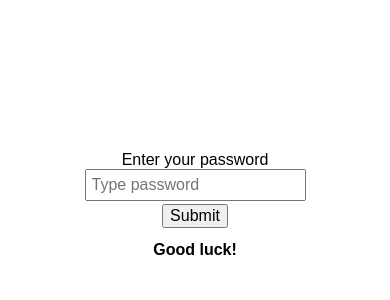
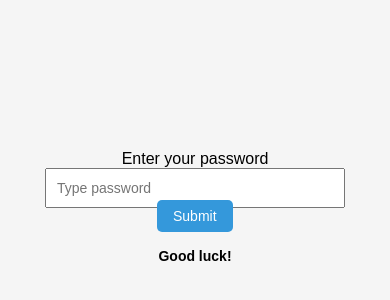
Before and after one commit to Munna1236/submit, a plain HTML site: page index.html in a window 390 px wide. Shown: the part 206-506 px from the top of the page. Drawn offline with Linux system fonts and the light colour scheme.

Commit message:
Update index.html

```diff
--- a/index.html
+++ b/index.html
@@ -1,7 +1,8 @@
 <!DOCTYPE html>
 <html lang="en">
 <head>
-  <meta charset="UTF-8">
+  <meta charset="UTF-8" />
+  <meta name="viewport" content="width=device-width, initial-scale=1.0" />
   <title>Moving Button - Touch & PC</title>
   <style>
     body {
@@ -15,29 +16,60 @@
       align-items: center;
       justify-content: center;
       font-family: sans-serif;
+      background-color: #f5f5f5;
+    }
+
+    input {
+      font-size: 16px;
+      padding: 10px;
+      margin-bottom: 20px;
+      width: 80%;
+      max-width: 300px;
+      box-sizing: border-box;
     }
 
     #moveBtn {
       position: absolute;
       font-size: 16px;
+      padding: 10px 20px;
       cursor: pointer;
-
+      border: none;
+      background-color: #3498db;
+      color: white;
+      border-radius: 5px;
+      transition: background-color 0.3s;
     }
 
-    input {
-      font-size: 16px;
-      padding: 5px;
-      margin-bottom: 20px;
+    #moveBtn:active {
+      background-color: #2980b9;
     }
 
     #Para {
       margin-top: 20px;
+      text-align: center;
+      padding: 0 10px;
+    }
+
+    @media (max-width: 600px) {
+      #moveBtn {
+        font-size: 14px;
+        padding: 8px 16px;
+      }
+
+      input {
+        font-size: 14px;
+      }
+
+      #Para {
+        font-size: 14px;
+      }
     }
   </style>
 </head>
 <body>
 
-  Enter your password <input id="Input" type="password" placeholder="Type password">
+  <label for="Input">Enter your password</label>
+  <input id="Input" type="password" placeholder="Type password" />
   <button id="moveBtn">Submit</button>
   <h4 id="Para">Good luck!</h4>
 
@@ -79,7 +111,26 @@
         para.innerText = "❌ Wrong password!";
       }
     });
+
+    // Ensure button starts in the center
+    window.addEventListener("load", () => {
+      const centerX = (window.innerWidth - button.offsetWidth) / 2;
+      const centerY = (window.innerHeight - button.offsetHeight) / 2;
+      button.style.left = centerX + "px";
+      button.style.top = centerY + "px";
+    });
+
+    // Adjust on resize
+    window.addEventListener("resize", () => {
+      const currentX = parseInt(button.style.left || 0);
+      const currentY = parseInt(button.style.top || 0);
+      const maxX = window.innerWidth - button.offsetWidth;
+      const maxY = window.innerHeight - button.offsetHeight;
+
+      // Keep button within screen bounds
+      if (currentX > maxX) button.style.left = maxX + "px";
+      if (currentY > maxY) button.style.top = maxY + "px";
+    });
   </script>
-
 </body>
 </html>
```
